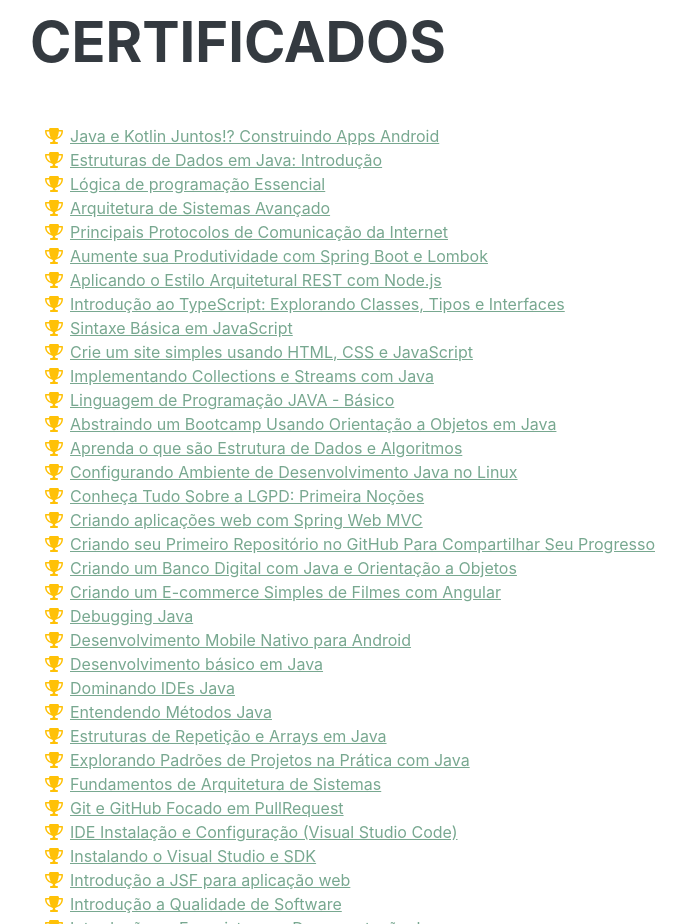
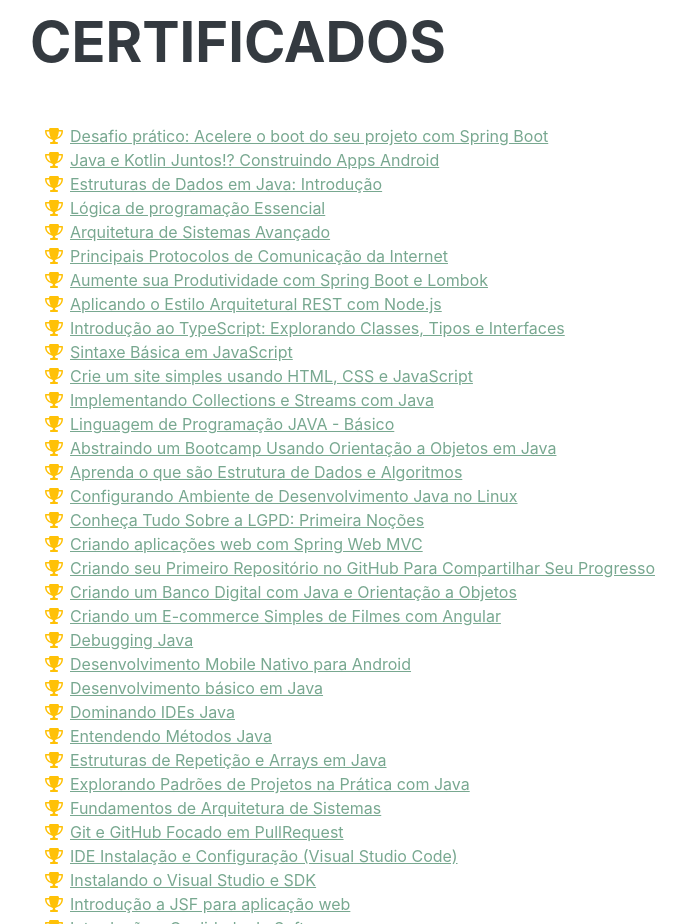
Before and after one commit to DevFullStack-Franklyn-R-Silva/Meu-Curriculo-Web, a plain HTML site: page index.html in a window 1280 px wide. Shown: the part 8400-9324 px from the top of the page, without its empty margins (290-976 px from the left). Drawn offline with nearby package versions, Linux system fonts and the light colour scheme; a web font is replaced by a local one.

Commit message:
Update index.html

```diff
--- a/index.html
+++ b/index.html
@@ -475,6 +475,10 @@
             <div class="resume-section-content">
                 <h2 data-aos="fade-right" class="mb-5">Certificados</h2>
                 <ul data-aos="fade-left" class="fa-ul mb-0">
+                     <li>
+                        <span class="fa-li"><i class="fas fa-trophy text-warning"></i></span>
+                        <a href="https://hermes.digitalinnovation.one/certificates/4C9B0E65.pdf">Desafio prático: Acelere o boot do seu projeto com Spring Boot</a>
+                    </li>
                     <li>
                         <span class="fa-li"><i class="fas fa-trophy text-warning"></i></span>
                         <a href="https://hermes.digitalinnovation.one/certificates/C3B03B77.pdf">Java e Kotlin Juntos!? Construindo
```
